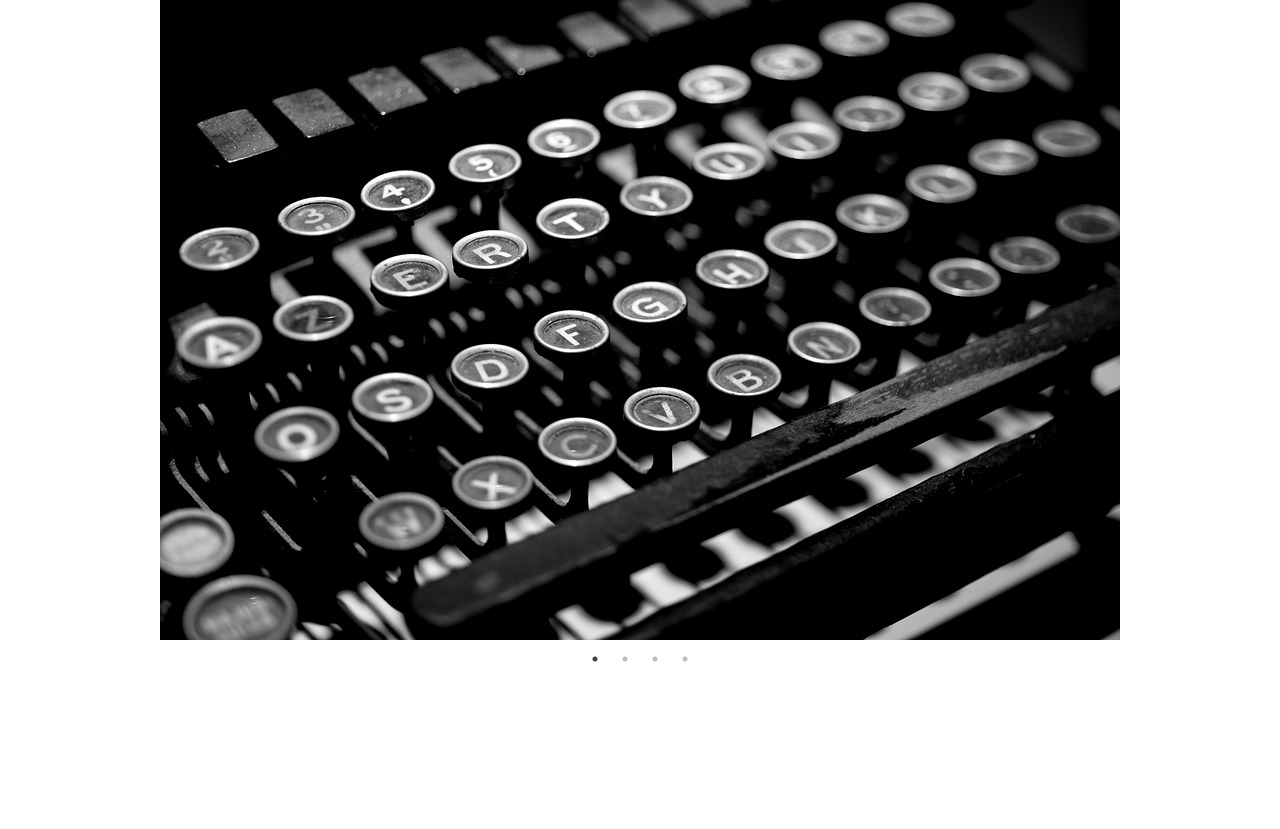
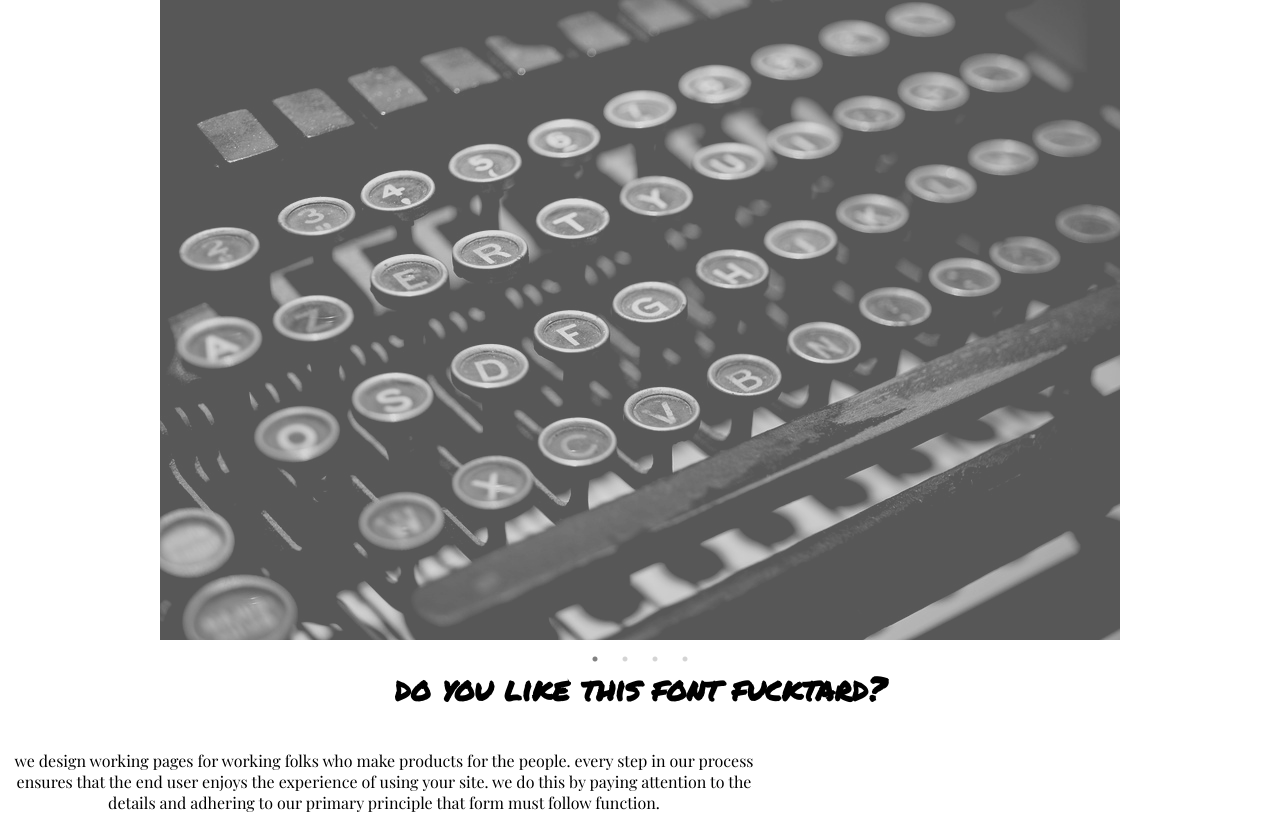
Before and after one commit to nikfrank/rx-nan, a React (Create React App) app: page / in a window 1280 px wide. Shown: the top 829 px of the page. Before the commit the page ends 800 px from the top, so only its background shows below. Built offline with nearby package versions, Linux system fonts and the light colour scheme.

Commit message:
carousel hover and font test run

```diff
--- a/public/index.html
+++ b/public/index.html
@@ -12,6 +12,7 @@
     <link rel="shortcut icon" href="%PUBLIC_URL%/favicon.ico">
     <link rel="stylesheet" type="text/css" charset="UTF-8" href="https://cdnjs.cloudflare.com/ajax/libs/slick-carousel/1.6.0/slick.min.css" />
     <link rel="stylesheet" type="text/css" href="https://cdnjs.cloudflare.com/ajax/libs/slick-carousel/1.6.0/slick-theme.min.css" />
+    <link href="https://fonts.googleapis.com/css?family=Permanent+Marker|Playfair+Display" rel="stylesheet">
     <!--
       Notice the use of %PUBLIC_URL% in the tags above.
       It will be replaced with the URL of the `public` folder during the build.
--- a/src/App.css
+++ b/src/App.css
@@ -22,7 +22,21 @@
   font-size: large;
 }
 
+.blurb {
+  max-width: 60%;
+  display: flex;
+  justify-content: center;
+}
+
 @keyframes App-logo-spin {
   from { transform: rotate(0deg); }
   to { transform: rotate(360deg); }
 }
+
+h1 {
+font-family: 'Permanent Marker', cursive;
+  }
+
+p {
+  font-family: 'Playfair Display', serif;
+  }
--- a/src/App.js
+++ b/src/App.js
@@ -7,7 +7,12 @@ class App extends Component {
     return (
       <div className="App">
         <Carousel />
-      </div>
+        <h1>do you like this font fucktard? </h1>
+        <div class = "blurb">
+        <p> we design working pages for working folks who make products for the people. every step in our process ensures that the end user enjoys the experience of using your site. we do this by paying attention to the details and adhering to our primary principle that form must follow function. </p>
+        </div>
+    </div>
+
     );
   }
 }
--- a/src/Carousel.css
+++ b/src/Carousel.css
@@ -9,18 +9,10 @@
   height: auto;
 }
 
-.overlay {
-  position:absolute;
-  top:0;
-  bottom: auto;
-  left:0;
-  right:0;
+.carousel:hover {
   height: 100%;
-  opacity: .2;
-  transition: .7s ease;
-  background-color: #ddcf9d;
-}
-
-.carousel:hover .overlay {
-  opacity: .5;
-}
+  opacity: .8;
+  transition: .5s ease;
+  filter: grayscale(100%);
+  filter: contrast(65%);
+    }
```
